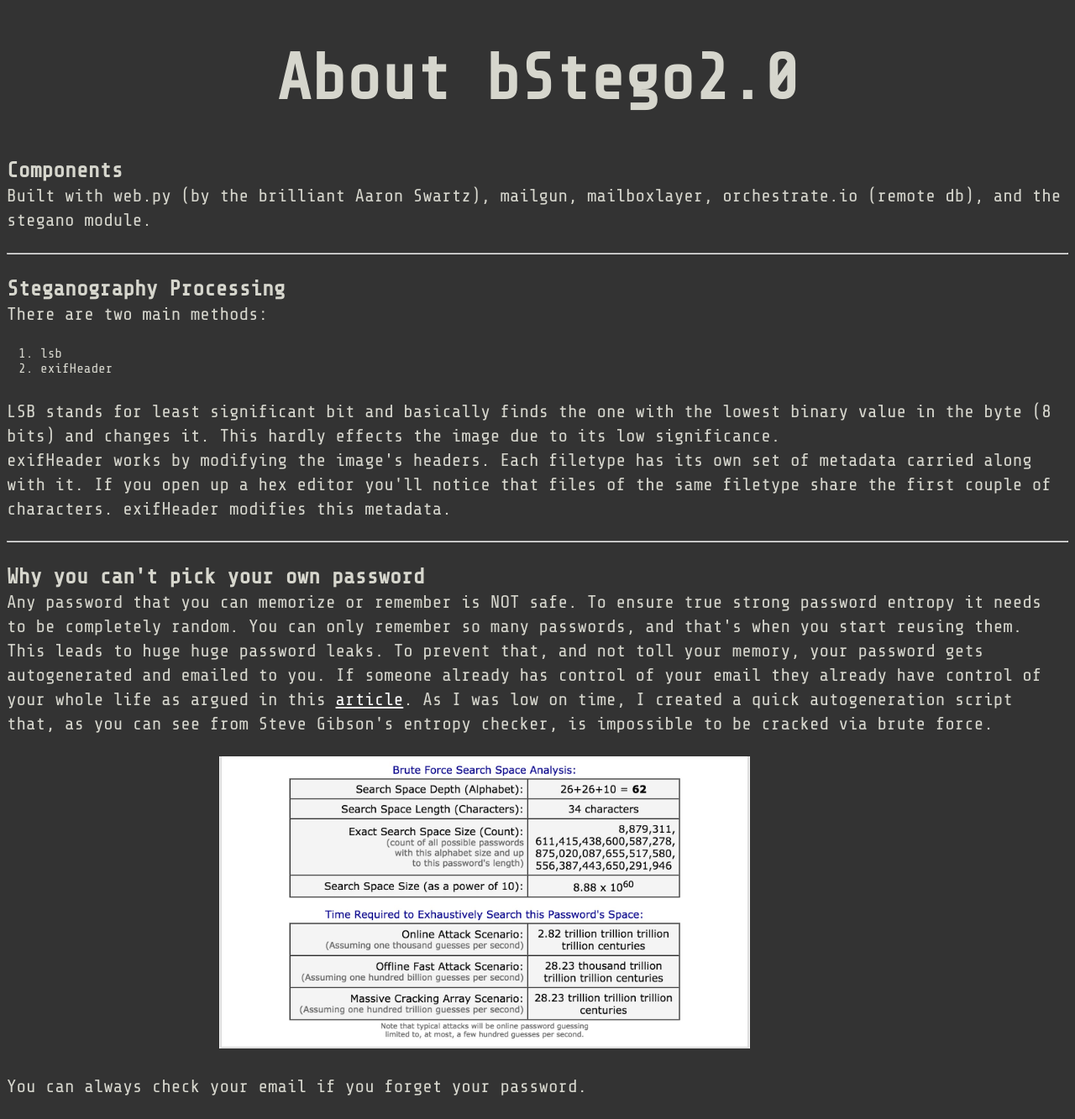
After one commit to JonW27/bstego2.0, a Python web app: template templates/about.html in a window 1280 px wide. The commit adds this page. Shown: the whole page at 84% size. Run offline with Jinja, Linux system fonts and the light colour scheme; the template is opened without the code that fills it, so the values that code supplies are empty.

Commit message:
added api + about pages, and added decode

```diff
--- /dev/null
+++ b/templates/about.html
@@ -0,0 +1,62 @@
+<!DOCTYPE html>
+<html lang="en">
+    <head>
+        <title>About bStego 2.0</title>
+        <link href='/static/css/register.css' rel="stylesheet" type="text/css">
+		<link href="https://fonts.googleapis.com/css?family=Share+Tech+Mono" rel="stylesheet">
+        <meta charset="utf-8">
+        <style>
+            a {
+                color: white;
+            }
+            p {
+                font-size: 2vw;
+            }
+            img {
+                margin: 0 auto;
+                margin-left: 20%;
+                max-width: 100%;
+                height: auto;
+                width: 50%;
+            }
+        </style>
+    </head>
+    <body>
+        <h1>About bStego2.0</h1>
+        <p>
+            <b>Components</b><br>
+            <small>Built with web.py (by the brilliant Aaron Swartz), mailgun, mailboxlayer, orchestrate.io (remote db), and the stegano module.</small>
+            <br>
+            <hr>
+        </p>
+        <p>
+            <b>Steganography Processing</b><br>
+            <small>There are two main methods:</small>
+        </p>
+            <ol>
+                <li>lsb</li>
+                <li>exifHeader</li>
+            </ol>
+        <p>
+            <small>
+            LSB stands for least significant bit and basically finds the one with the lowest binary value in the byte (8 bits) and changes it. This hardly effects the image due to its low significance.
+            <br>
+            exifHeader works by modifying the image's headers. Each filetype has its own set of metadata carried along with it. If you open up a hex editor you'll notice that files of the same filetype share the first couple of characters. exifHeader modifies this metadata.
+            </small>
+            <br>
+            <hr>
+        </p>
+        <p>
+            <b>Why you can't pick your own password</b><br>
+            <small>Any password that you can memorize or remember is NOT safe. To ensure true strong password entropy it needs to be completely random. You can only remember so many passwords, and that's when you start reusing them. This leads to huge huge password leaks. To prevent that, and not toll your memory, your password gets autogenerated and emailed to you. If someone already has control of your email they already have control of your whole life as argued in this <a href="https://medium.freecodecamp.com/360-million-reasons-to-destroy-all-passwords-9a100b2b5001?gi=f3179c5a90dd">article</a>.
+            As I was low on time, I created a quick autogeneration script that, as you can see from Steve Gibson's entropy checker, is impossible to be cracked via brute force.
+            </small>
+        </p>
+        <img src="static/images/entropy.jpg"/>
+        <p>
+            <small>
+                You can always check your email if you forget your password.
+            </small>
+        </p>
+    </body>
+</html>
--- a/templates/comeon.html
+++ b/templates/comeon.html
@@ -12,6 +12,6 @@ $def with (email)
     <body>
         <p>Please use your <i>real</i> email address. Not a disposable one or something your imagination wanders
         away with. A <i>real</i> email address. Apologies if you're getting this in error. Please contact support if so.</p>
-        <p>You need to use a real email address because this service is passwordless. We generate a unique link for you to login.</p>
+        <p>You need to use a real email address because this service is passwordless. We generate a unique passphrase for you to login.</p>
     </body>
 </html>
```
Also changed, not shown: templates/api.html (added, +13 -0 lines), static/files/Advert.png, static/files/background.png (added), static/images/entropy.jpg (added), 2 other files.
